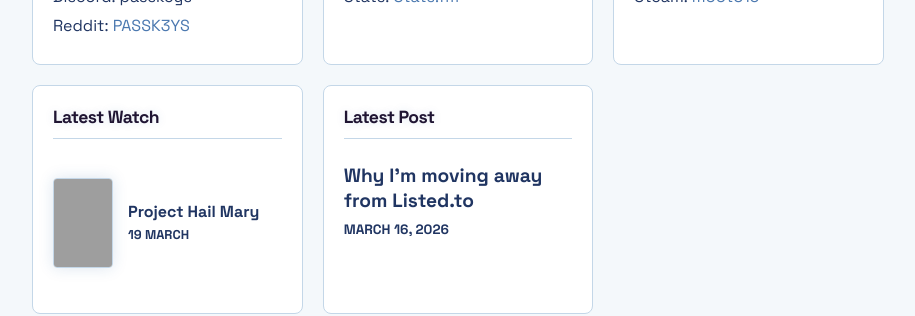
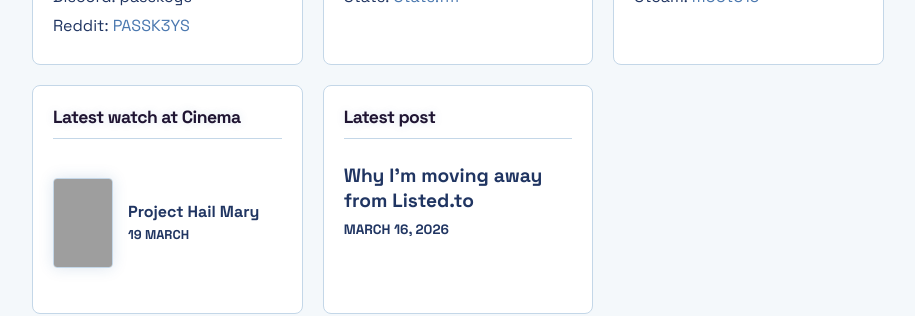
Before and after one commit to PASSK3YS/PASSK3YS.github.io, a Jekyll site: the page built from index.md, in a window 1280 px wide. Shown: the part 420-736 px from the top of the page, without its empty margins (182-1097 px from the left). Built offline with Jekyll 4.4.1, drawn with Linux system fonts in a browser that asks for light colours; grey boxes are pictures that could not be loaded.

Commit message:
chore: update block titles

```diff
--- a/index.md
+++ b/index.md
@@ -37,13 +37,13 @@ title: About
         </ul>
     </div>
     <div class="grid-item">
-        <h3>Latest Watch</h3>
+        <h3>Latest watch at Cinema</h3>
         <div id="latest-movie-container">
             <p style="font-size: 0.9em; color: var(--text-muted);">Loading latest...</p>
         </div>
     </div>
     <div class="grid-item">
-        <h3>Latest Post</h3>
+        <h3>Latest post</h3>
         <div id="latest-blog-container">
             <p style="font-size: 0.9em; color: var(--text-muted);">Loading latest...</p>
         </div>
```
